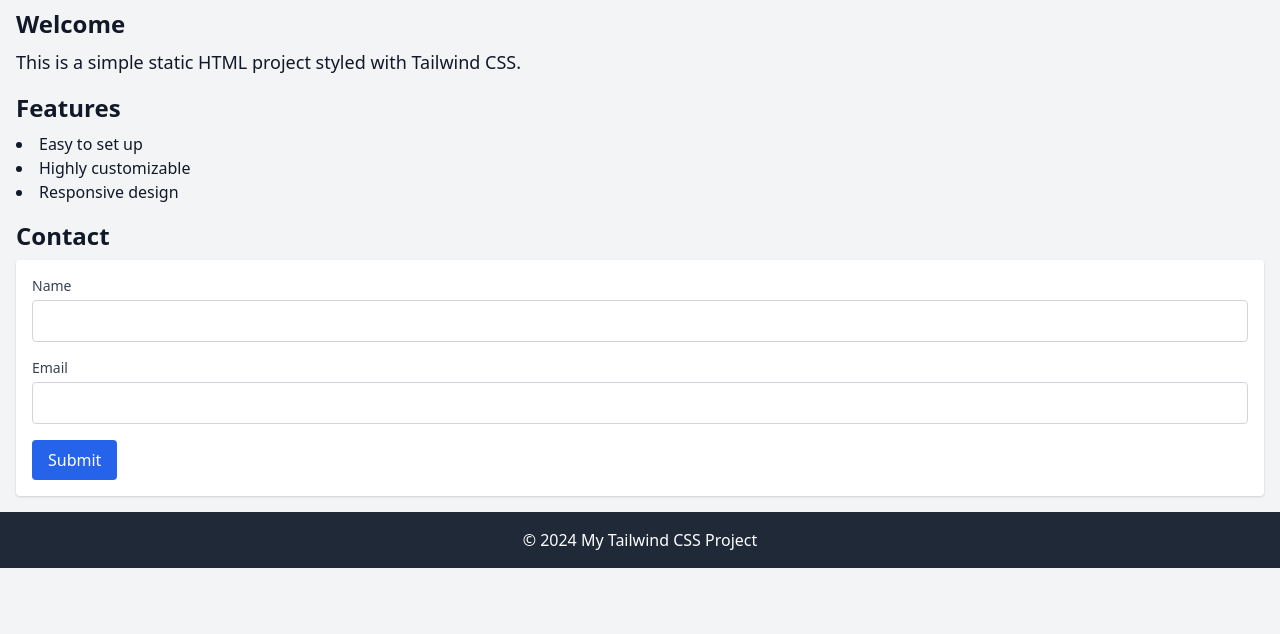
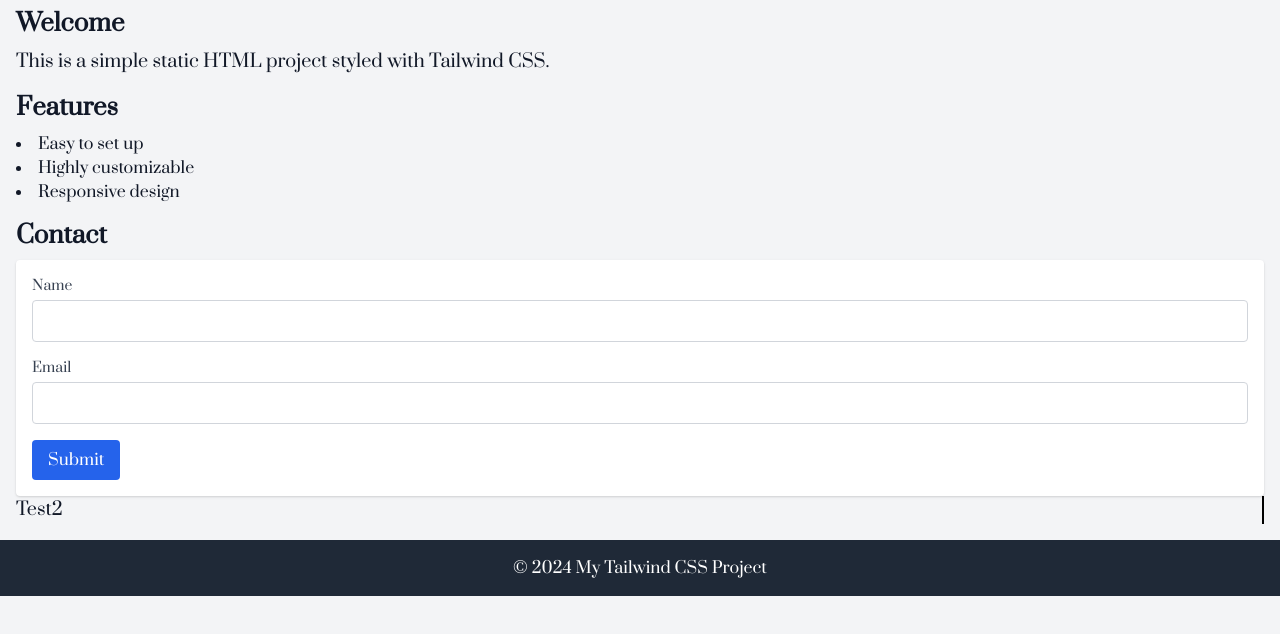
Before and after one commit to edliau/edliau.github.io, a website: page index.html in a window 1280 px wide. Shown: the part 76-710 px from the top of the page. Drawn offline with nearby package versions, Linux system fonts and the light colour scheme.

Commit message:
Testing using Google Fonts

```diff
--- a/index.html
+++ b/index.html
@@ -5,9 +5,25 @@
     <meta name="viewport" content="width=device-width, initial-scale=1.0">
     <title>Tailwind CSS Project</title>
     <link href="https://cdn.jsdelivr.net/npm/tailwindcss@2.2.19/dist/tailwind.min.css" rel="stylesheet">
-    <link href="/css/styles.css" rel="stylesheet">
+    <link rel="preconnect" href="https://fonts.googleapis.com">
+    <link rel="preconnect" href="https://fonts.gstatic.com" crossorigin>
+    <link href="https://fonts.googleapis.com/css2?family=Prata&display=swap" rel="stylesheet">
+    <style>
+        .typing-text {
+            white-space: nowrap; /* Prevent text from wrapping */
+            overflow: hidden; /* Hide overflow */
+            border-right: 2px solid black; /* Simulate typing cursor */
+        }
+        body {
+        font-family: 'Prata', serif; /* Apply Prata font to the entire document */
+        }
+
+        .heading-font {
+            font-family: 'Prata', serif; /* Apply Prata font to specific elements */
+        }
+    </style>
 </head>
-<body class="bg-gray-100 text-gray-900 font-custom">
+<body class="bg-gray-100 text-gray-900">
     <header class="bg-blue-600 p-4 text-white">
         <h1 class="text-3xl font-bold">My Tailwind CSS Project</h1>
     </header>
@@ -38,9 +54,19 @@
                 <button type="submit" class="bg-blue-600 text-white py-2 px-4 rounded">Submit</button>
             </form>
         </section>
+        <!-- Text to apply typing effect -->
+        <p class="typing-text text-lg">This is a text typing effect example using JavaScript.</p>
     </main>
     <footer class="bg-gray-800 text-white p-4 text-center">
         &copy; 2024 My Tailwind CSS Project
     </footer>
+
+    <!-- Include the typingEffect.js file -->
+    <script src="./scripts/typing.js"></script>
+
+    <script>
+        // Call the typingEffect function with the appropriate selector and words array
+        typingEffect('.typing-text', ["Test1", "Test2", "Test3"]);
+    </script>
 </body>
 </html>
--- /dev/null
+++ b/scripts/typing.js
@@ -0,0 +1,34 @@
+function typingEffect(textContainerSelector, words) {
+    const textContainer = document.querySelector(textContainerSelector);
+
+    let wordIndex = 0;
+    let letterIndex = 0;
+
+    function typeNextWord() {
+        const currentWord = words[wordIndex];
+        textContainer.textContent = currentWord.substring(0, letterIndex + 1);
+        letterIndex++;
+        if (letterIndex === currentWord.length) {
+            setTimeout(eraseWord, 1000);
+        } else {
+            setTimeout(typeNextWord, 200);
+        }
+    }
+
+    function eraseWord() {
+        const currentWord = words[wordIndex];
+        textContainer.textContent = currentWord.substring(0, letterIndex);
+        letterIndex--;
+        if (letterIndex >= 0) {
+            setTimeout(eraseWord, 50);
+        } else {
+            wordIndex++;
+            if (wordIndex === words.length) {
+                wordIndex = 0;
+            }
+            setTimeout(typeNextWord, 1000);
+        }
+    }
+
+    typeNextWord();
+}
```
Also changed, not shown: tailwind.config.js (deleted, +0 -11 lines), assets/fonts/JUST Sans Regular.otf (deleted), assets/fonts/JUST Sans Regular.woff (deleted), css/fonts/JUSTSansRegular.otf (deleted), css/fonts/JUSTSansRegular.woff (deleted).
